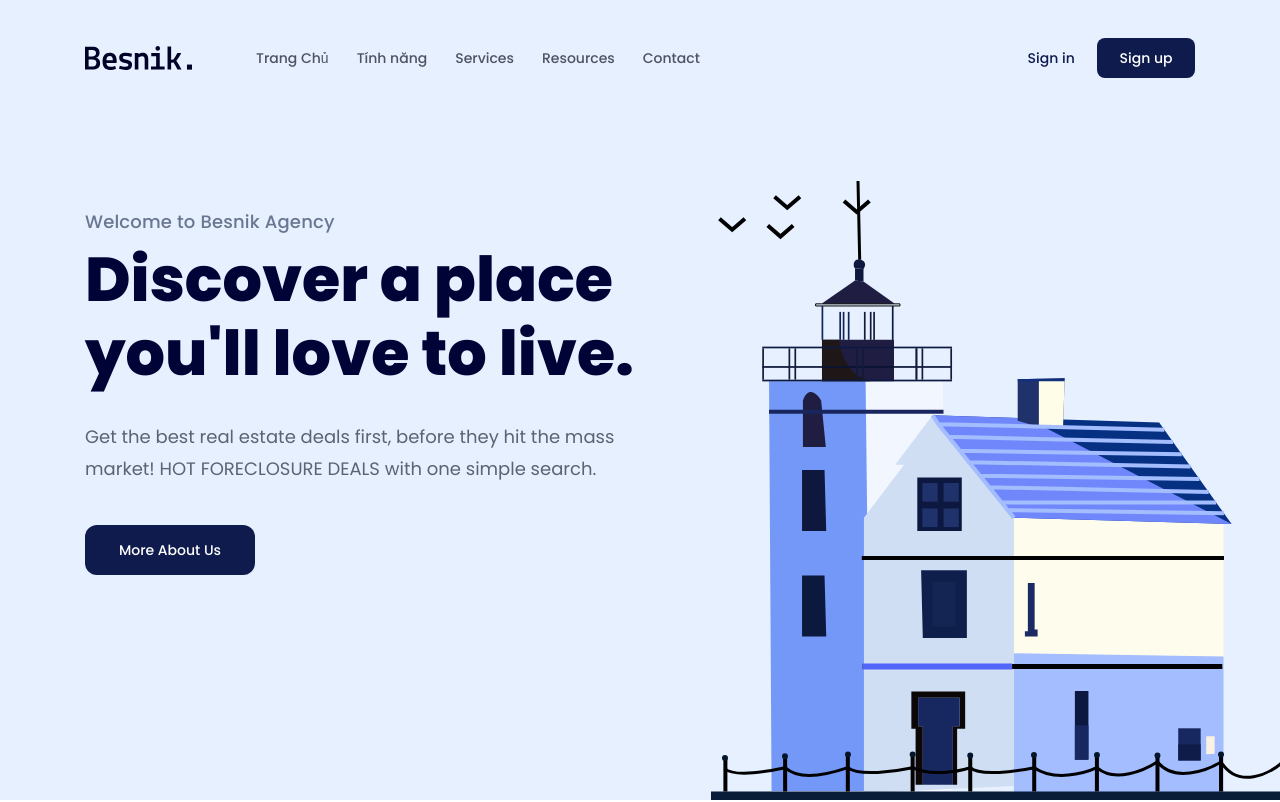
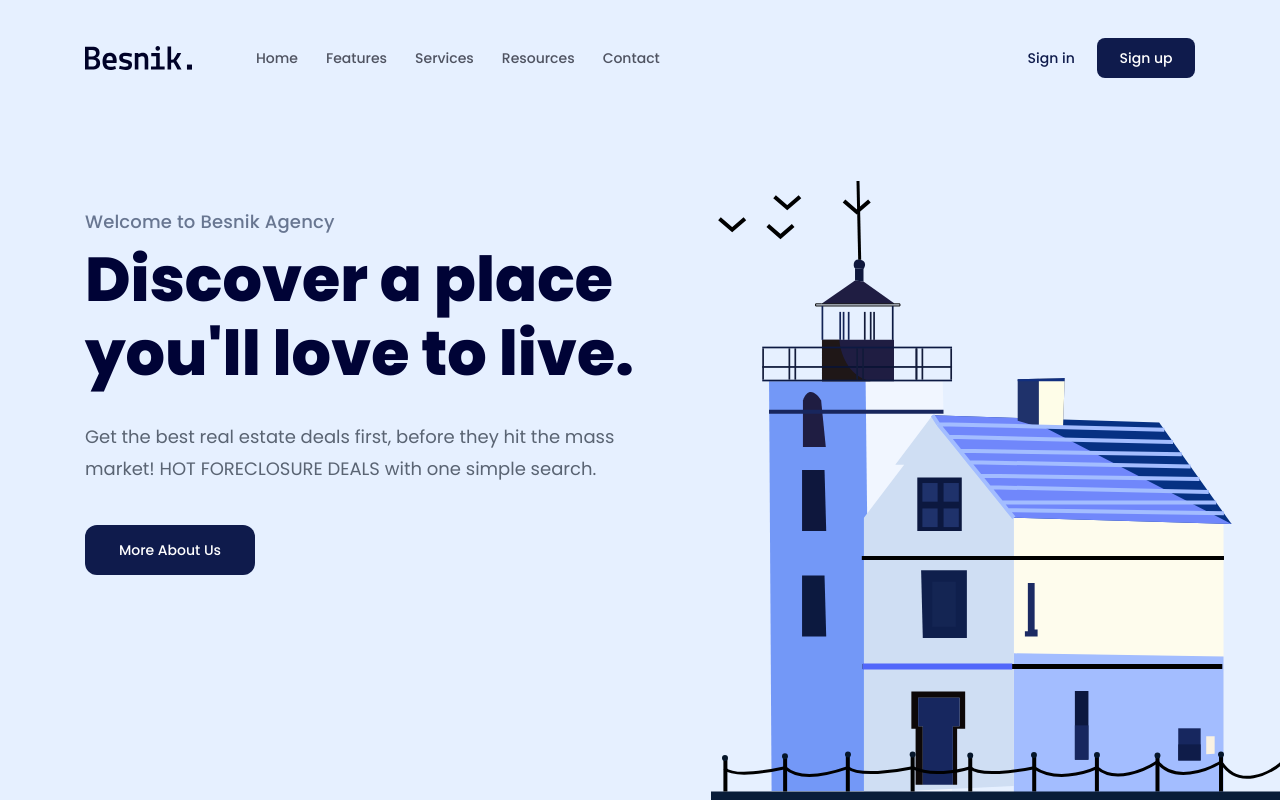
Before and after one commit to DuDoanJR10/f8-htmlcss-01, a plain HTML site: page index.html in a window 1280 px wide. Shown: the top 802 px of the page. Drawn offline with Linux system fonts and the light colour scheme.

Commit message:
Done Test

```diff
--- a/assets/css/styles.css
+++ b/assets/css/styles.css
@@ -615,7 +615,7 @@ a {
 }
 
 .footer .copyright {
-    font-size: 1.4rem;
     color: #c2c2c2;
     font-weight400;
+    font-size: 1.4rem;
 }
--- a/index.html
+++ b/index.html
@@ -22,8 +22,8 @@
                     <nav class="navbar">
                         <img src="./assets/img/logo.svg" alt="Besnik." />
                         <ul>
-                            <li><a href="#!">Trang Chủ</a></li>
-                            <li><a href="#!">Tính năng</a></li>
+                            <li><a href="#!">Home</a></li>
+                            <li><a href="#!">Features</a></li>
                             <li><a href="#!">Services</a></li>
                             <li><a href="#!">Resources</a></li>
                             <li><a href="#!">Contact</a></li>
```
